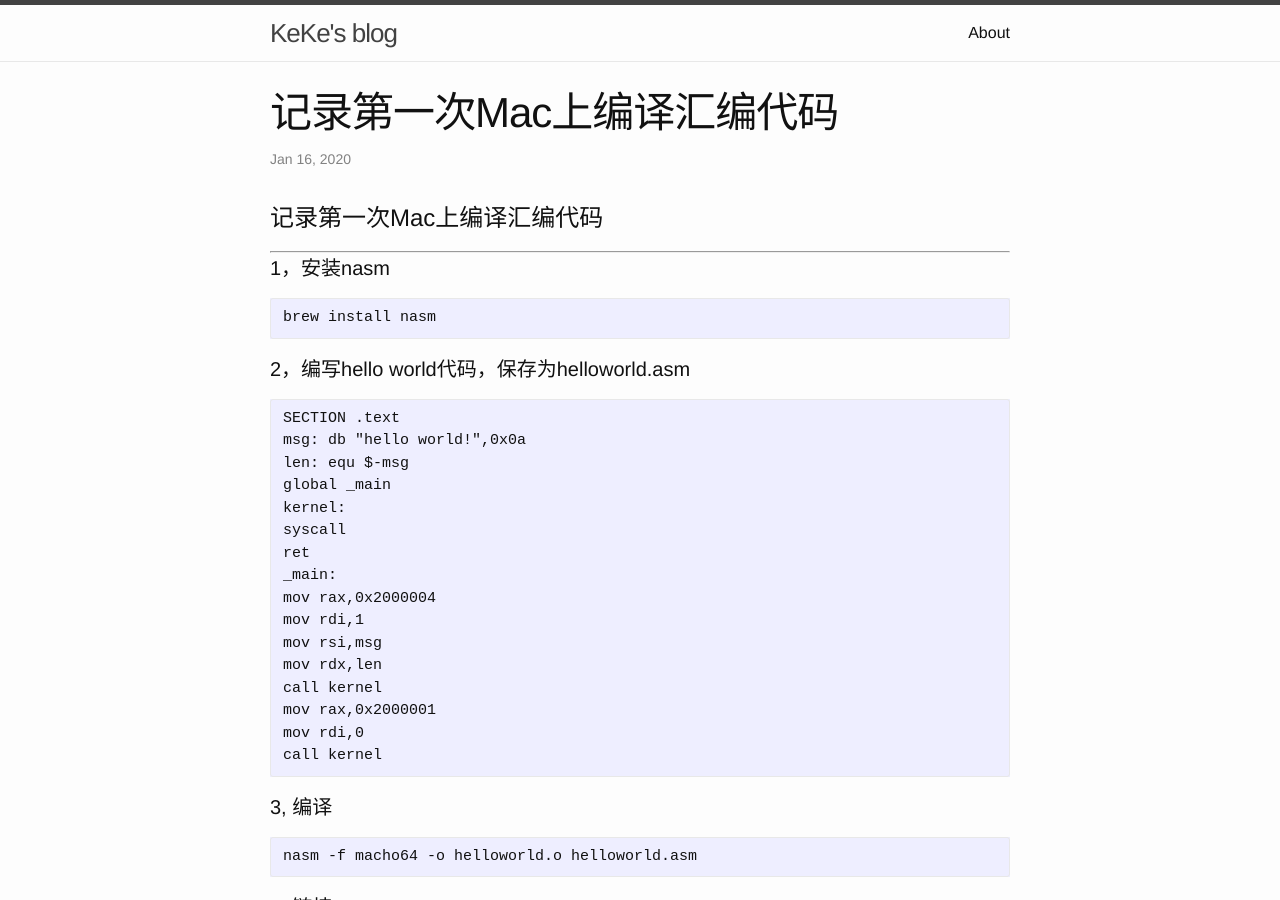
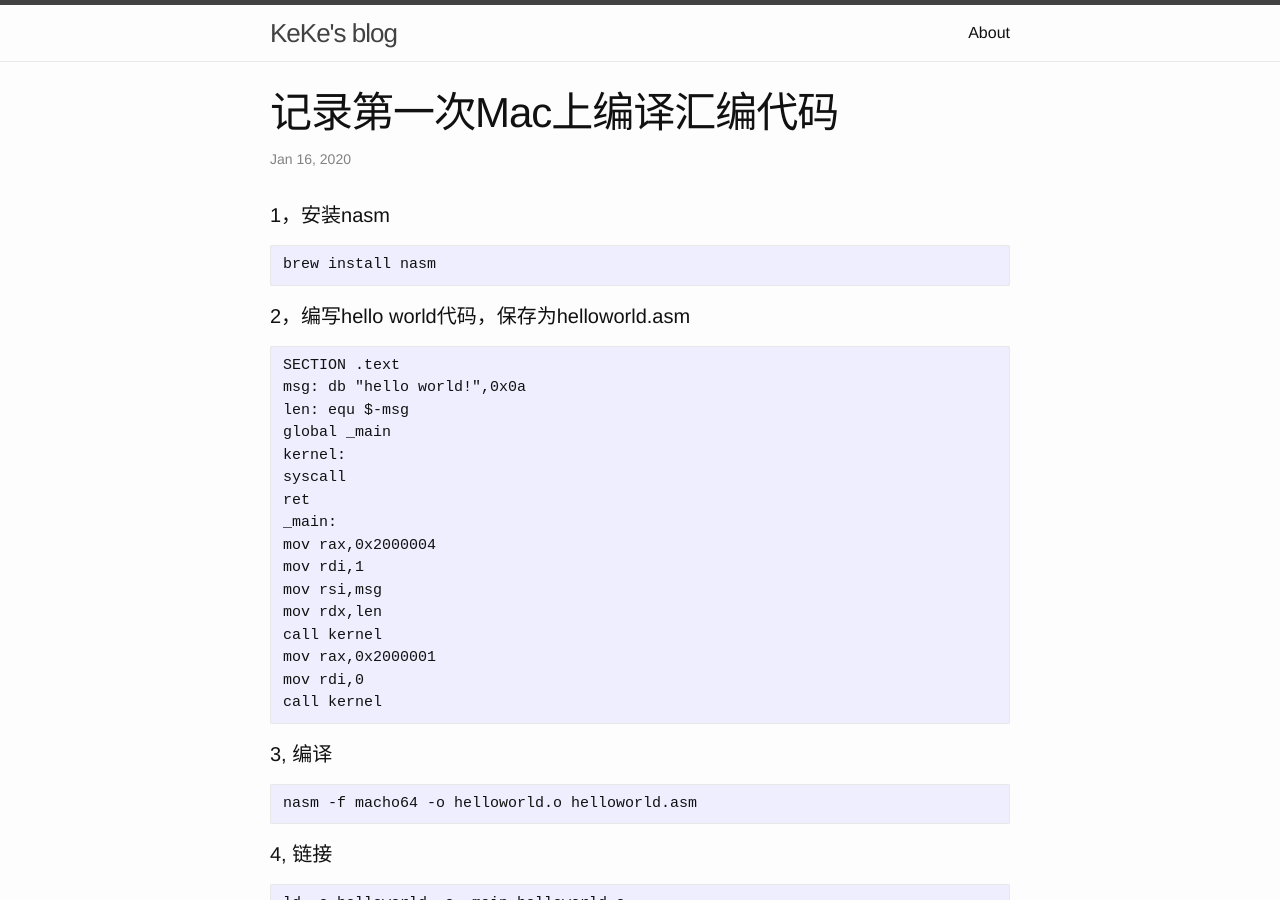
Before and after one commit to sxsdjkk/sxsdjkk.github.io, a Jekyll site: the page built from _posts/2020-01-16-记录第一次Mac上编译汇编代码.md, in a window 1280 px wide and 900 px high. Built offline with Jekyll 4.4.1, drawn with Linux system fonts in a browser that asks for light colours.

Commit message:
fix: 文档标题

```diff
--- a/_posts/2020-01-16-记录第一次Mac上编译汇编代码.md
+++ b/_posts/2020-01-16-记录第一次Mac上编译汇编代码.md
@@ -4,12 +4,6 @@ title:  "记录第一次Mac上编译汇编代码"
 date:   2020-01-16 14:00:00 +0800
 categories: jekyll update
 ---
-
-
-# 记录第一次Mac上编译汇编代码
-
----
-
 
 
 
```
Also changed, not shown: _posts/2020-05-31-教你2分钟定位iOS内存泄漏.md (+0 -3 lines).
